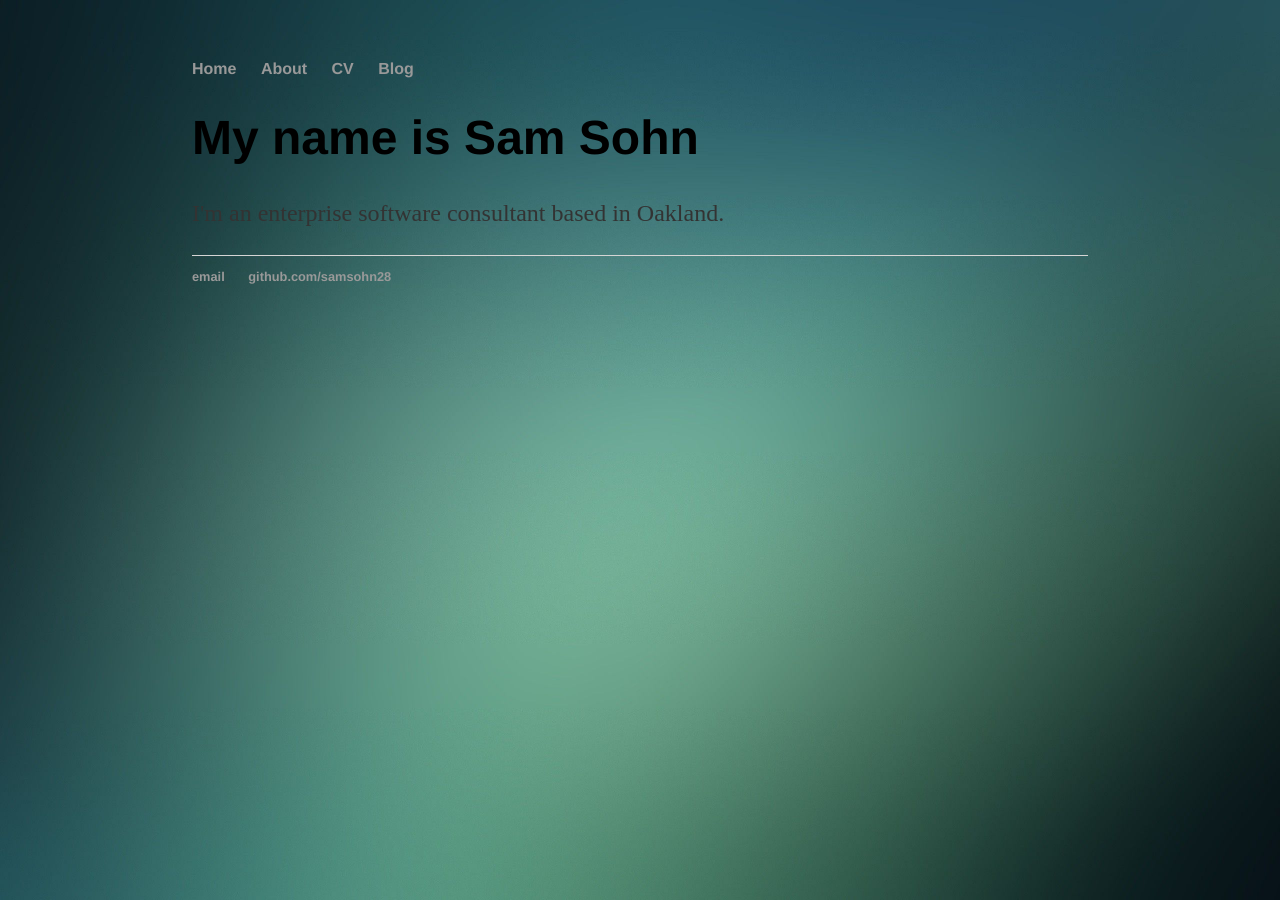
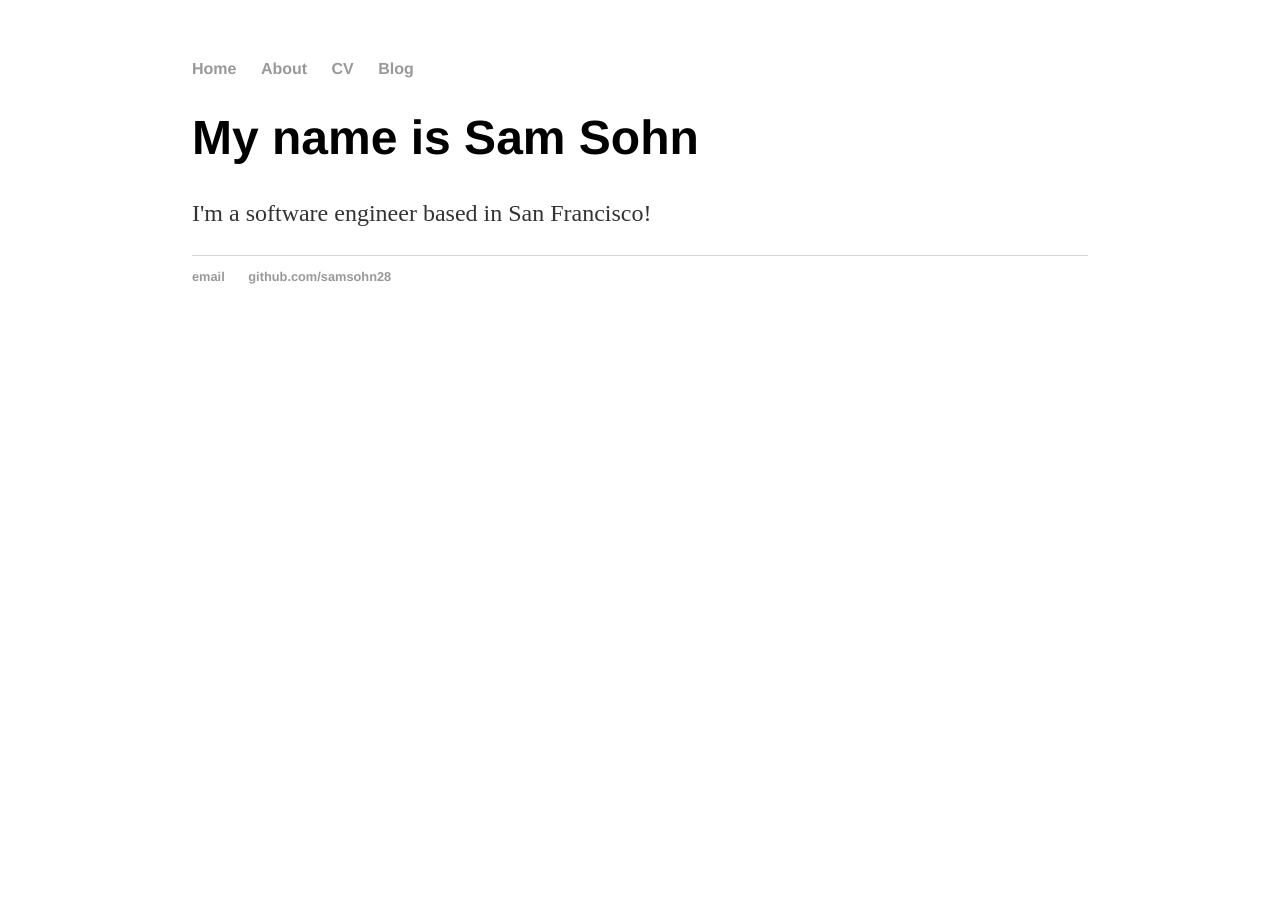
Before and after one commit to samsohn28/samsohn28.github.io, a Jekyll site: the page built from index.html, in a window 1280 px wide. Built offline with Jekyll 4.4.1, drawn with Linux system fonts in a browser that asks for light colours.

Commit message:
remove hideous background in favor of a theme

```diff
--- a/css/main.css
+++ b/css/main.css
@@ -1,11 +1,3 @@
-html {
-    background: url(background.jpg) no-repeat center center fixed;
-    -webkit-background-size: cover;
-    -moz-background-size: cover;
-    -o-background-size: cover;
-    background-size: cover;
-}
-
 body {
     margin: 60px auto;
     width: 70%;
--- a/index.html
+++ b/index.html
@@ -4,5 +4,5 @@ title: Sam Sohn
 ---
 <div class="blurb">
 	<h1>My name is Sam Sohn</h1>
-	<p>I'm an enterprise software consultant based in Oakland.</p>
+	<p>I'm a software engineer based in San Francisco!</p>
 </div><!-- /.blurb -->
```
Also changed, not shown: css/background.jpg (deleted).
